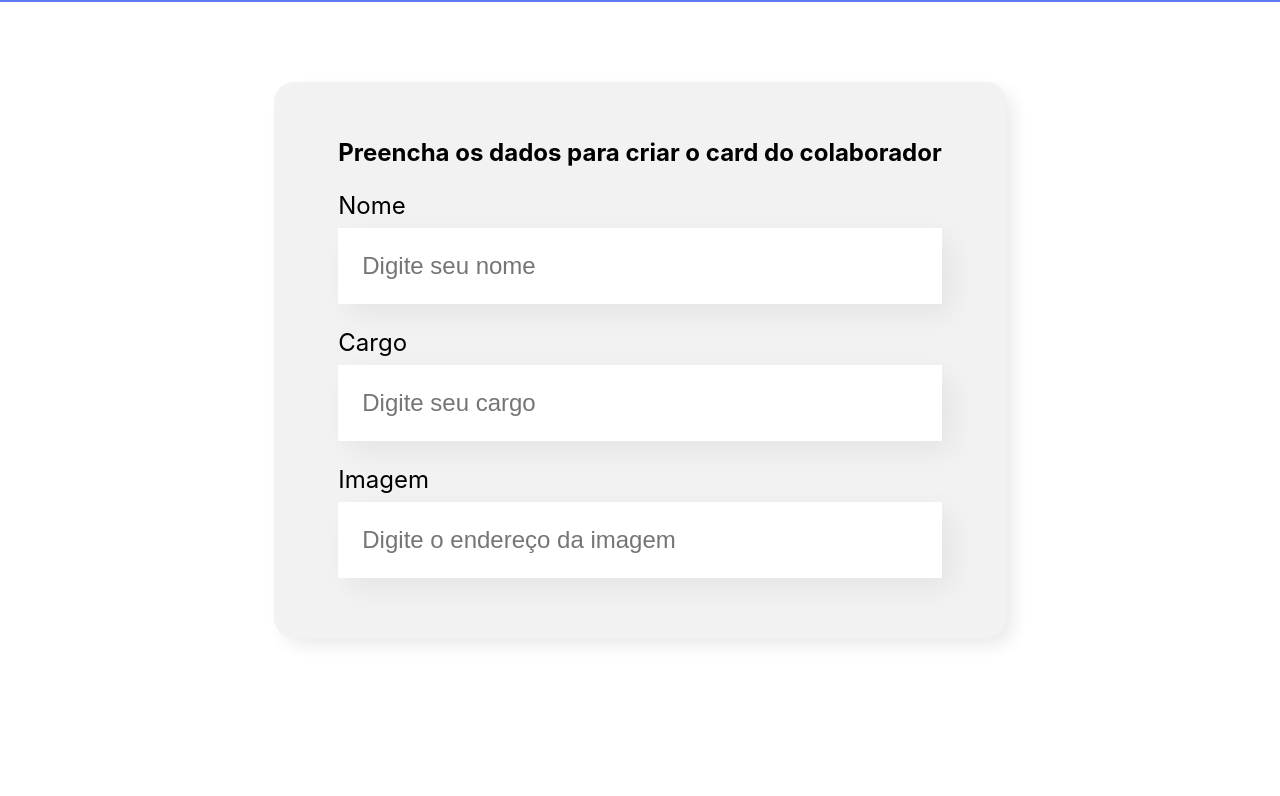
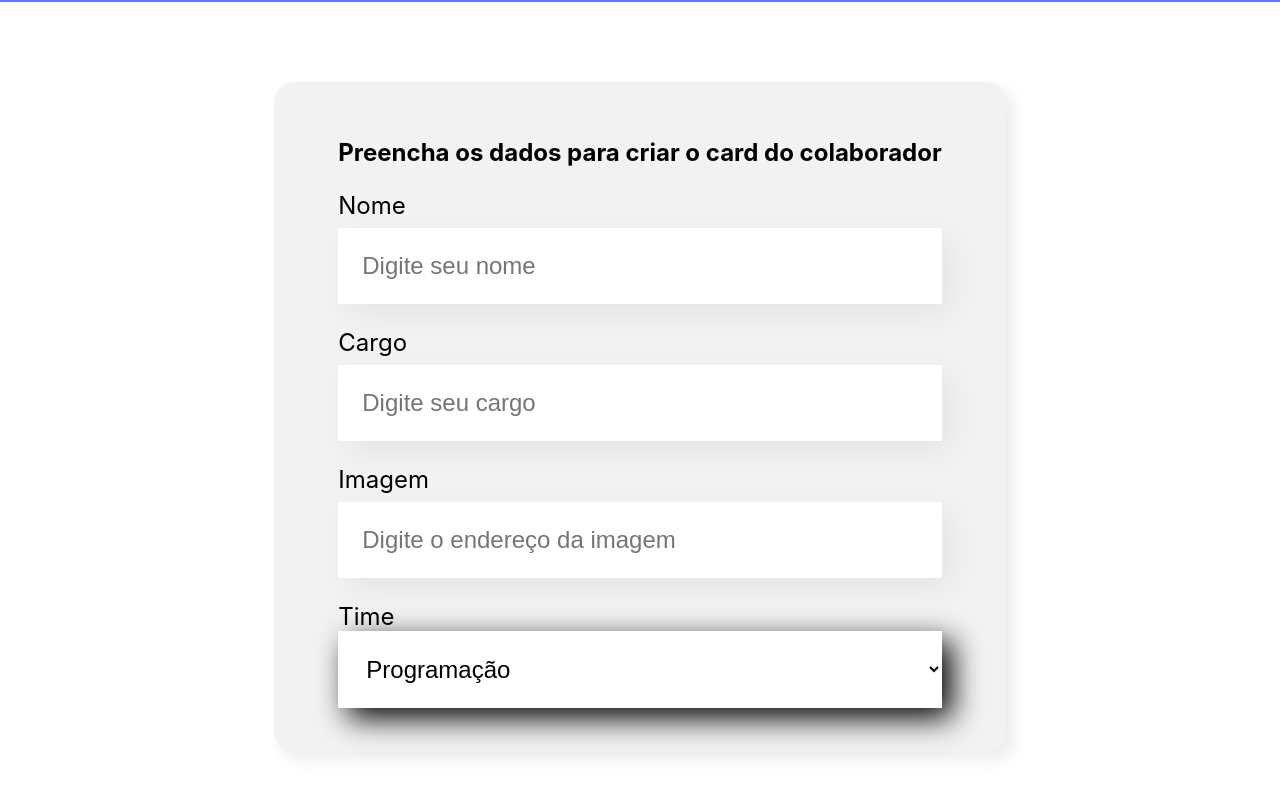
Before and after one commit to danilo1205/organo, a React (Create React App) app: page / in a window 1280 px wide. Shown: the part 496-1292 px from the top of the page. Before the commit the page ends 1214 px from the top, so only its background shows below. Built offline with nearby package versions, Linux system fonts and the light colour scheme.

Commit message:
Finalização da lista suspensa

```diff
--- a/src/componentes/Formulario/index.js
+++ b/src/componentes/Formulario/index.js
@@ -1,7 +1,18 @@
 import CampoTexto from "../CampoTexto/CampoTexto"
+import ListaSuspensa from "../ListaSuspensa"
 import "./Formulario.css"
 
 const Formulario = () =>{
+    const times = [
+        'Programação',
+        'Front-End',
+        'Data Science',
+        'DevOps',
+        'UX e Design',
+        'Mobile',
+        'Inovação e Gestão'
+    ]
+
     return (
         <section className='formulario'>
             <form>
@@ -9,6 +20,7 @@
                 <CampoTexto label="Nome" placeholder ="Digite seu nome"/>
                 <CampoTexto label="Cargo" placeholder ="Digite seu cargo"/>
                 <CampoTexto label="Imagem" placeholder ="Digite o endereço da imagem"/>
+                <ListaSuspensa label="Time" itens = {times}/>
             </form>
         </section>
     )
--- a/src/componentes/ListaSuspensa/ListaSuspensa.css
+++ b/src/componentes/ListaSuspensa/ListaSuspensa.css
@@ -0,0 +1,14 @@
+.lista-suspensa select {
+    background-color: #FFF;
+    box-shadow: 10px 10px 30px rgba(0, 0, 0.06);
+    width: 100%;
+    border: none;
+    font-size: 24px;
+    padding: 24px;
+}
+
+.lista-suspensa {
+    display: block;
+    margin-bottom: 8px;
+    font-size: 24px;
+}
--- a/src/componentes/ListaSuspensa/index.js
+++ b/src/componentes/ListaSuspensa/index.js
@@ -1,7 +1,18 @@
 import './ListaSuspensa.css'
 
-const ListaSuspensa = () => {
+const ListaSuspensa = (props) => {
 
+    return(
+        <div className='lista-suspensa'>
+            <label>{props.label}</label>
+            <select>
+                {props.itens.map( item => {
+                    return <option key = {item}>{item}</option>
+                })}
+
+            </select>
+        </div>
+    )
 }
 
 export default ListaSuspensa
```
